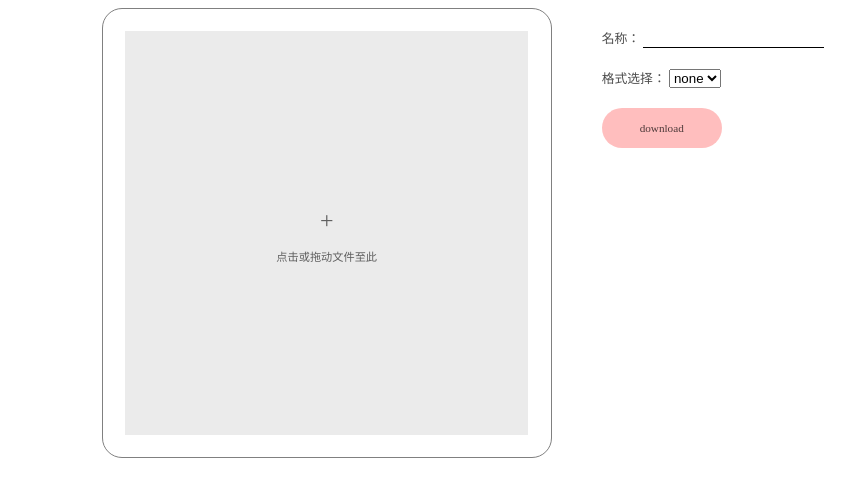
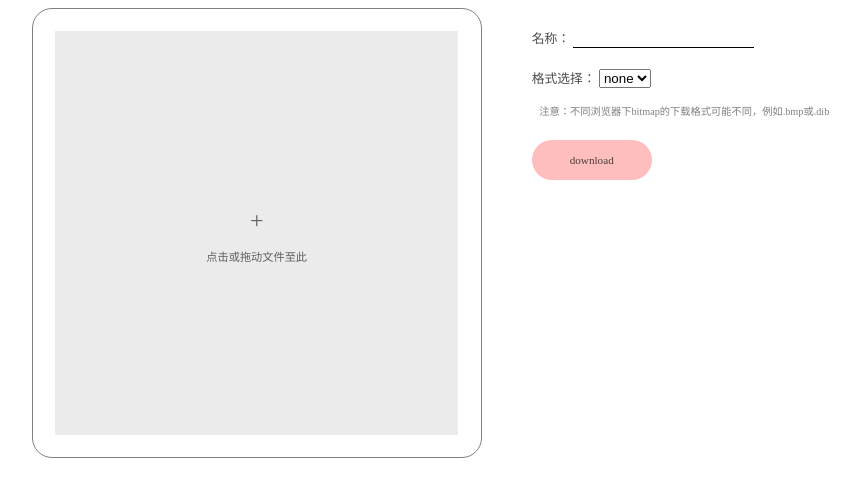
Before and after one commit to KevinLEEEEEEE/Aillo, a website built with webpack: page index.html in a window 1280 px wide. Shown: the whole page, without its empty margins (152-1012 px from the left). Built offline with nearby package versions, Linux system fonts and the light colour scheme.

Commit message:
nightmare install

```diff
--- a/index.html
+++ b/index.html
@@ -30,6 +30,7 @@
               <option value="png">png</option>
               <option value="bmp">bmp</option>
             </select>
+            <p class="annotation">注意：不同浏览器下bitmap的下载格式可能不同，例如.bmp或.dib</p>
           </div>
           <a id="download" class="options disable" download="#" href="#">download</a>
         </div>
--- a/package.json
+++ b/package.json
@@ -20,6 +20,7 @@
     "file-loader": "^2.0.0",
     "html-webpack-plugin": "^3.2.0",
     "mocha": "^5.2.0",
+    "nightmare": "^3.0.1",
     "style-loader": "^0.23.0",
     "webpack": "^4.17.1",
     "webpack-cli": "^3.1.0",
--- a/src/css/imageDisplayAndConvert.css
+++ b/src/css/imageDisplayAndConvert.css
@@ -82,6 +82,11 @@
   opacity: 0;
 }
 
+.annotation {
+  transform: scale(.8) translateX(-10%);
+  color: rgba(0, 0, 0, 0.5);
+}
+
 #rename {
   outline: none;
   border: none;
```
Also changed, not shown: 1 other file.
